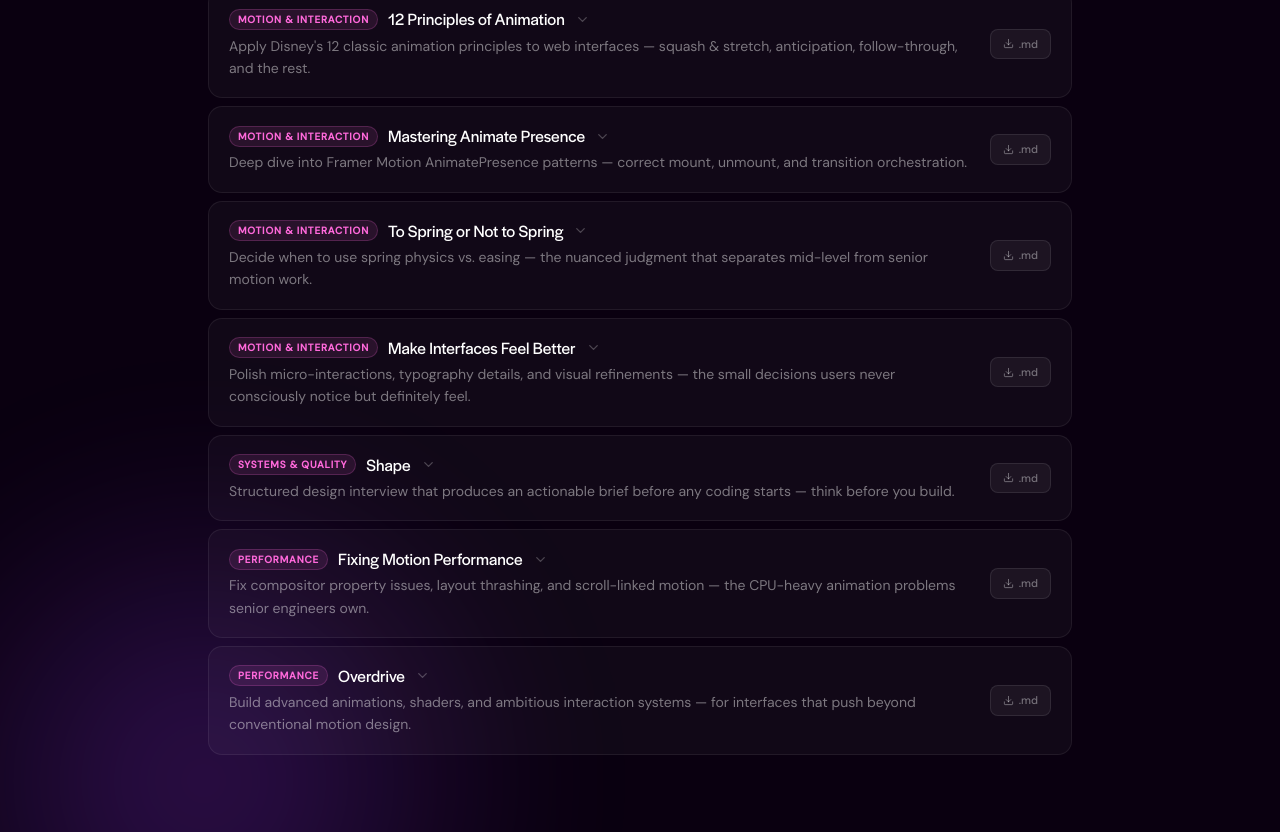
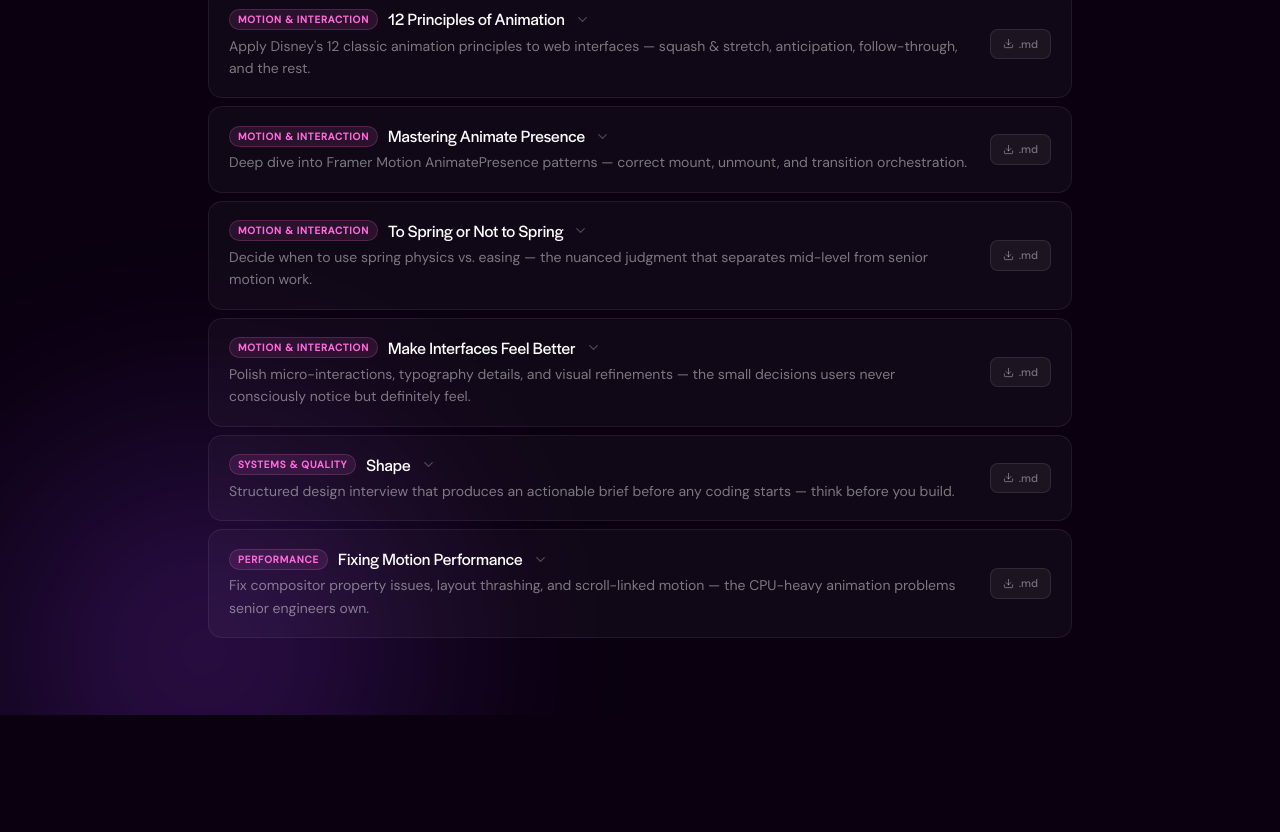
Before and after one commit to pavitsond-cyber/AI-Playbook, a Next.js app: page /skills in a window 1280 px wide. Shown: the part 1991-2823 px from the top of the page. After the commit the page ends 2706 px from the top, so only its background shows below. Built offline with nearby package versions, Linux system fonts and the light colour scheme.

Commit message:
Remove Overdrive skill

```diff
--- a/app/(playbook)/skills/page.tsx
+++ b/app/(playbook)/skills/page.tsx
@@ -749,35 +749,6 @@ const skills: Skill[] = [
       'Scroll-linked animations that break on iOS Safari rubber-band overscroll',
     ],
   },
-  {
-    name: 'Overdrive',
-    domain: 'Performance',
-    what: 'Build advanced animations, shaders, and ambitious interaction systems — for interfaces that push beyond conventional motion design.',
-    whenToUse: 'When standard CSS/JS animation is not sufficient. For WebGL effects, canvas-based systems, complex scroll orchestration, and physics simulations.',
-    qualityBar: 'Ambitious animations must degrade gracefully on lower-end hardware. Performance budget defined before building. Every ambitious animation has a reduced-motion alternative. Progressive enhancement fallback built first.',
-    tools: ['Three.js', 'WebGL', 'GSAP', 'Framer Motion', 'Canvas 2D'],
-    teams: ['Design Engineering', 'Frontend'],
-    mdFile: '/skills/overdrive.md',
-    inputs: [
-      { label: 'Ambitious interaction concept or visual reference', required: true },
-      { label: 'Technical constraints: browser support, device targets', required: true },
-      { label: 'Performance budget: target fps on what device', required: false },
-    ],
-    outputFields: ['Implementation Architecture', 'Technology Choice & Rationale', 'Performance Strategy', 'Progressive Enhancement Approach', 'Reduced Motion Alternative'],
-    auditCategories: [
-      { name: 'Technology Selection', desc: 'WebGL/Three.js, Canvas 2D, GSAP, Houdini, Web Animations API — matched to the goal' },
-      { name: 'Performance Budget', desc: 'Define target fps on target device before building — not after profiling' },
-      { name: 'Progressive Enhancement', desc: 'Fallback built first; ambitious version layered on top — not the other way' },
-      { name: 'Accessibility', desc: 'prefers-reduced-motion alternative required; canvas content needs ARIA fallback' },
-    ],
-    edgeCases: [
-      'WebGL shaders that are GPU-intensive on mobile — profile on real mid-range device before shipping',
-      'Complex scroll orchestration that breaks on iOS Safari rubber-band and elastic scroll',
-      'Canvas animations that are invisible to the accessibility tree — aria-label and fallback required',
-      'WebGL not supported in enterprise browser environments — graceful degradation needed',
-      'Ambitious effects that conflict with prefers-reduced-motion — the fallback must still be good',
-    ],
-  },
 
 ]
 
```
